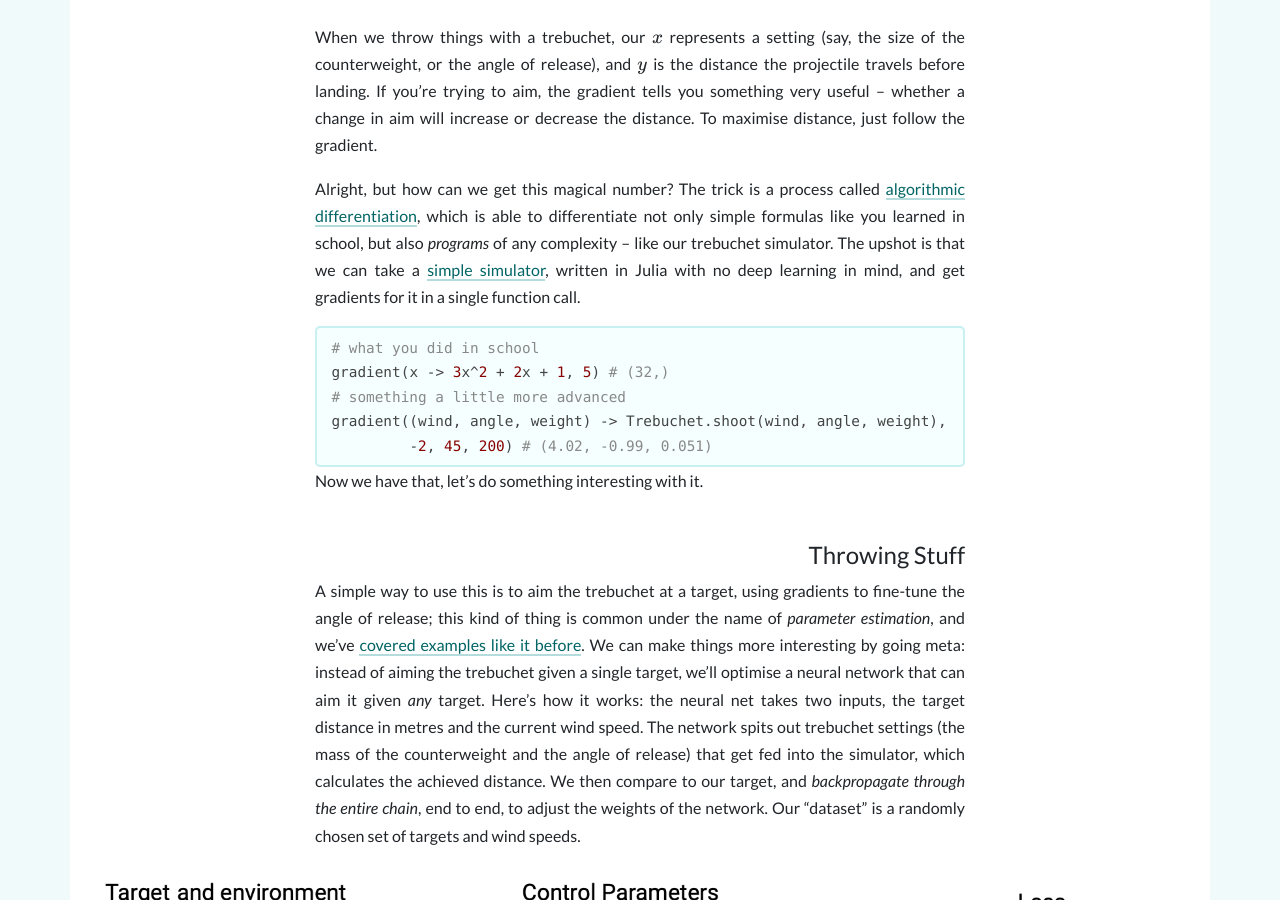
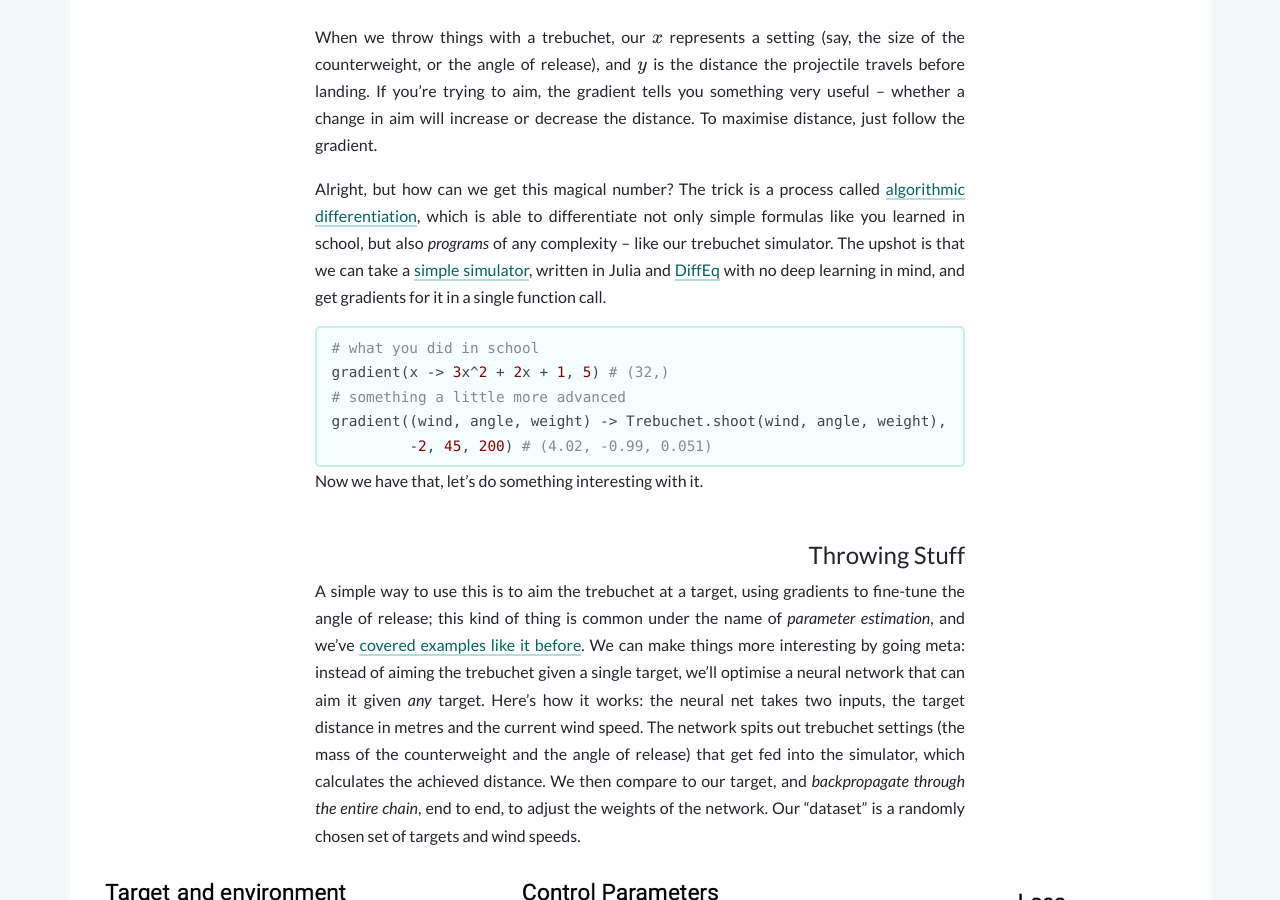
Before and after one commit to FluxML/fluxml.github.io, a Jekyll site: the page built from _posts/2019-03-05-dp-vs-rl.md, in a window 1280 px wide and 900 px high, scrolled down 1296 px. Built offline with Jekyll 4.4.1, drawn with Linux system fonts in a browser that asks for light colours; nearby versions of some CDN libraries; comment, search, counter and statistics services are not loaded.

Commit message:
mention diffeq

````diff
--- a/_posts/2019-03-05-dp-vs-rl.md
+++ b/_posts/2019-03-05-dp-vs-rl.md
@@ -17,7 +17,7 @@
 
 When we throw things with a trebuchet, our [[x]] represents a setting (say, the size of the counterweight, or the angle of release), and [[y]] is the distance the projectile travels before landing. If you're trying to aim, the gradient tells you something very useful – whether a change in aim will increase or decrease the distance. To maximise distance, just follow the gradient.
 
-Alright, but how can we get this magical number? The trick is a process called [algorithmic differentiation](https://github.com/FluxML/Zygote.jl), which is able to differentiate not only simple formulas like you learned in school, but also _programs_ of any complexity – like our trebuchet simulator. The upshot is that we can take a [simple simulator](https://github.com/Roboneet/Trebuchet.jl), written in Julia with no deep learning in mind, and get gradients for it in a single function call.
+Alright, but how can we get this magical number? The trick is a process called [algorithmic differentiation](https://github.com/FluxML/Zygote.jl), which is able to differentiate not only simple formulas like you learned in school, but also _programs_ of any complexity – like our trebuchet simulator. The upshot is that we can take a [simple simulator](https://github.com/Roboneet/Trebuchet.jl), written in Julia and [DiffEq](https://github.com/JuliaDiffEq/DifferentialEquations.jl) with no deep learning in mind, and get gradients for it in a single function call.
 
 ```julia
 # what you did in school
````
